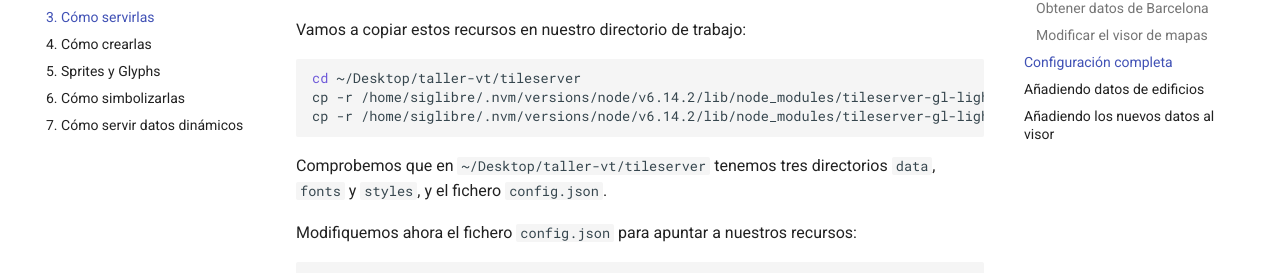
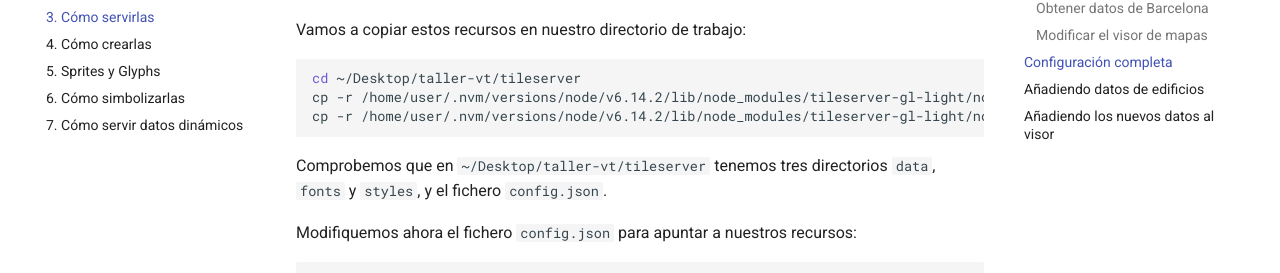
Before and after one commit to geoinquiets/taller-vt, an MkDocs documentation site: the page built from docs/3_tileserver_gl.md, in a window 1280 px wide and 900 px high, scrolled down 3972 px. Shown: the part 172-445 px from the top of the window. Built offline with MkDocs 1.6.1 and Material for MkDocs 9.7.7, drawn with Linux system fonts in a browser that asks for light colours; comment, search, counter and statistics services are not loaded; old or Windows-style settings are respelled for this version of MkDocs; some of the changed text lies outside the part shown.

````diff
--- a/docs/3_tileserver_gl.md
+++ b/docs/3_tileserver_gl.md
@@ -124,10 +124,10 @@ el fichero de configuración que ha autogenerado, y que aproximadamente tendrá
 {
   "options": {
     "paths": {
-      "root": "/home/siglibre/.nvm/versions/node/v6.14.2/lib/node_modules/tileserver-gl-light/node_modules/tileserver-gl-styles",
+      "root": "/home/user/.nvm/versions/node/v6.14.2/lib/node_modules/tileserver-gl-light/node_modules/tileserver-gl-styles",
       "fonts": "fonts",
       "styles": "styles",
-      "mbtiles": "/home/siglibre/Desktop/taller-vt/tileserver/data"
+      "mbtiles": "/home/user/Desktop/taller-vt/tileserver/data"
     }
   },
   "styles": {
@@ -173,8 +173,8 @@ Vamos a copiar estos recursos en nuestro directorio de trabajo:
 
 ```bash
 cd ~/Desktop/taller-vt/tileserver
-cp -r /home/siglibre/.nvm/versions/node/v6.14.2/lib/node_modules/tileserver-gl-light/node_modules/tileserver-gl-styles/styles .
-cp -r /home/siglibre/.nvm/versions/node/v6.14.2/lib/node_modules/tileserver-gl-light/node_modules/tileserver-gl-styles/fonts .
+cp -r /home/user/.nvm/versions/node/v6.14.2/lib/node_modules/tileserver-gl-light/node_modules/tileserver-gl-styles/styles .
+cp -r /home/user/.nvm/versions/node/v6.14.2/lib/node_modules/tileserver-gl-light/node_modules/tileserver-gl-styles/fonts .
 ```
 
 Comprobemos que en `~/Desktop/taller-vt/tileserver` tenemos tres directorios `data`, `fonts` y `styles`, y el fichero `config.json`.
````
Also changed, not shown: docs/index.md (+2 -2 lines).
